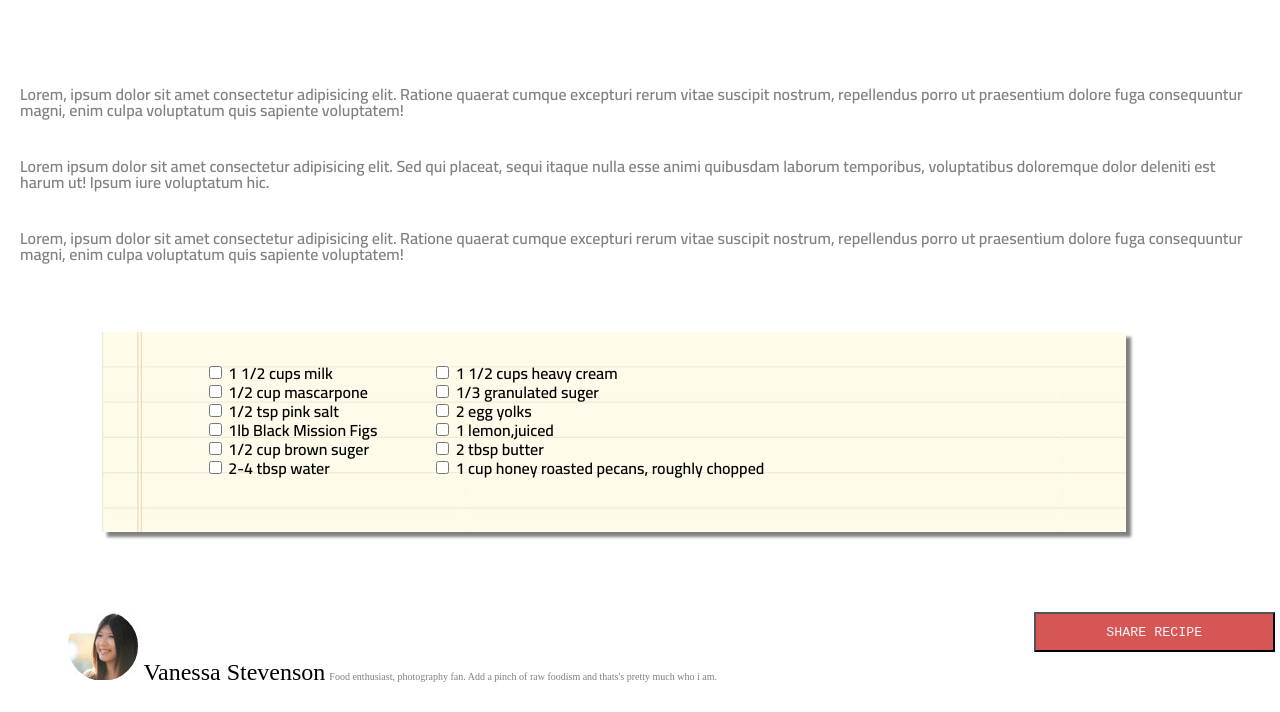
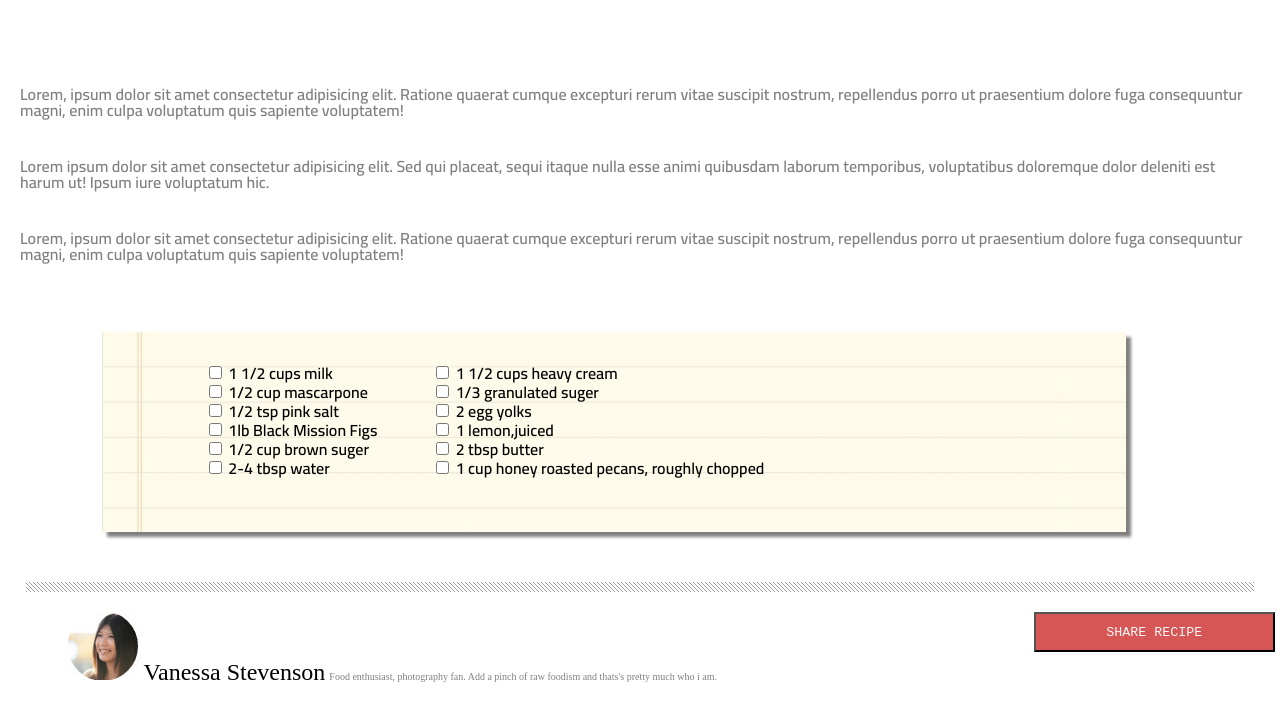
Before and after one commit to Hadeaji/chocolate-pizza, a plain HTML site: page index.html in a window 1280 px wide. Shown: the part 1012-1724 px from the top of the page. Drawn offline with nearby package versions, Linux system fonts and the light colour scheme; the site is published under a folder, as on GitHub Pages, so addresses that start at the root find nothing.

Commit message:
Update style.css

```diff
--- a/style.css
+++ b/style.css
@@ -57,7 +57,7 @@ nav li {
 .hr {
     height: 10px;
     width: 96%;
-    background-image: url(/img/hr-img.png);
+    background-image: url(img/hr-img.png);
     margin-left: 2%;
     margin-right: 2%;
 }
```
